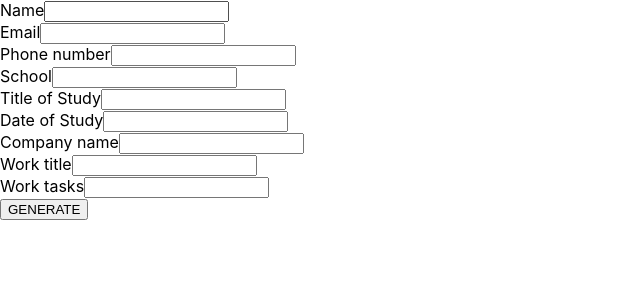
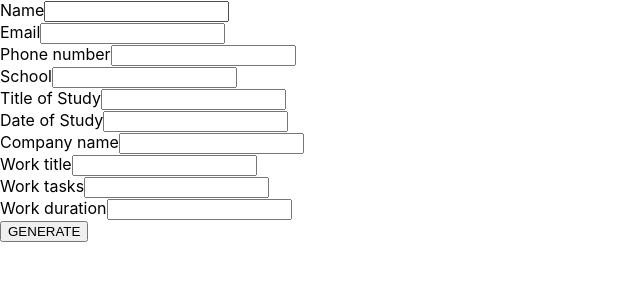
Before and after one commit to Konstanenonen/cv-application, a React (Create React App) app: page / in a window 1280 px wide. Shown: the top 300 px of the page, without its empty margins (0-640 px from the left). Built offline with nearby package versions, Linux system fonts and the light colour scheme.

Commit message:
Added one more field for duration of work

```diff
--- a/src/App.tsx
+++ b/src/App.tsx
@@ -14,6 +14,7 @@ interface AppState {
   work: string;
   title: string;
   tasks: string;
+  workDuration: string;
 }
 
 interface AppProps {}
@@ -33,6 +34,7 @@ class App extends React.Component<AppProps, AppState> {
       work: "",
       title: "",
       tasks: "",
+      workDuration: "",
     };
 
     this.toggleFormStatus = this.toggleFormStatus.bind(this);
@@ -62,6 +64,7 @@ class App extends React.Component<AppProps, AppState> {
       work,
       title,
       tasks,
+      workDuration,
     } = this.state;
 
     return (
@@ -136,6 +139,14 @@ class App extends React.Component<AppProps, AppState> {
               label="Work tasks"
               input="tasks"
             />
+            <Section
+              handleChange={(e: any) =>
+                this.setState({ workDuration: e.target.value })
+              }
+              value={workDuration}
+              label="Work duration"
+              input="workDuration"
+            />
             <Button text="GENERATE" isSubmit />
           </form>
         ) : (
```
